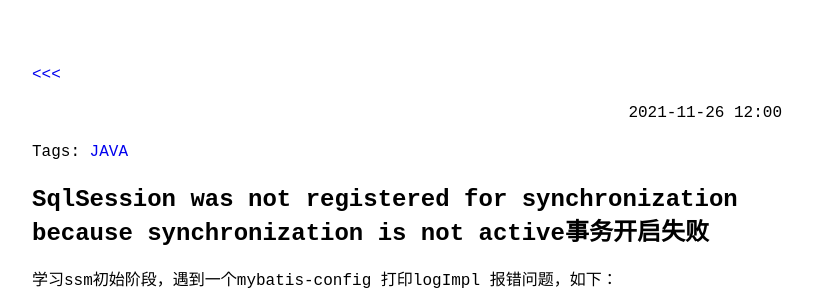
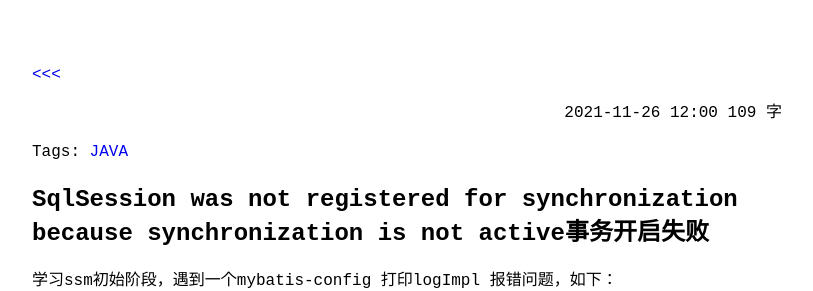
Before and after one commit to Jack126/Jack126.github.io, a Jekyll site: the page built from _posts/2021-11-26-SqlSession-was-not-registered-for-synchronization-because-synchronizat.md, in a window 1280 px wide. Shown: the top 291 px of the page, without its empty margins (233-1046 px from the left). Built offline with Jekyll 4.4.1, drawn with Linux system fonts in a browser that asks for light colours.

Commit message:
* 字数 统计

```diff
--- a/_layouts/post.html
+++ b/_layouts/post.html
@@ -7,9 +7,9 @@ layout: default
 <article>
   <p class="post-meta">
     <time datetime="{{ page.date }}">{{ page.date | date: site.theme_config.date_format }}</time>
+    <span>{{ content | strip_html | strip_newlines | remove: " " | size }} 字</span>
     {% include post_tag.html %}
   </p>
-
   <h1>{{ page.title }}</h1>
 
   {{ content }}
```
